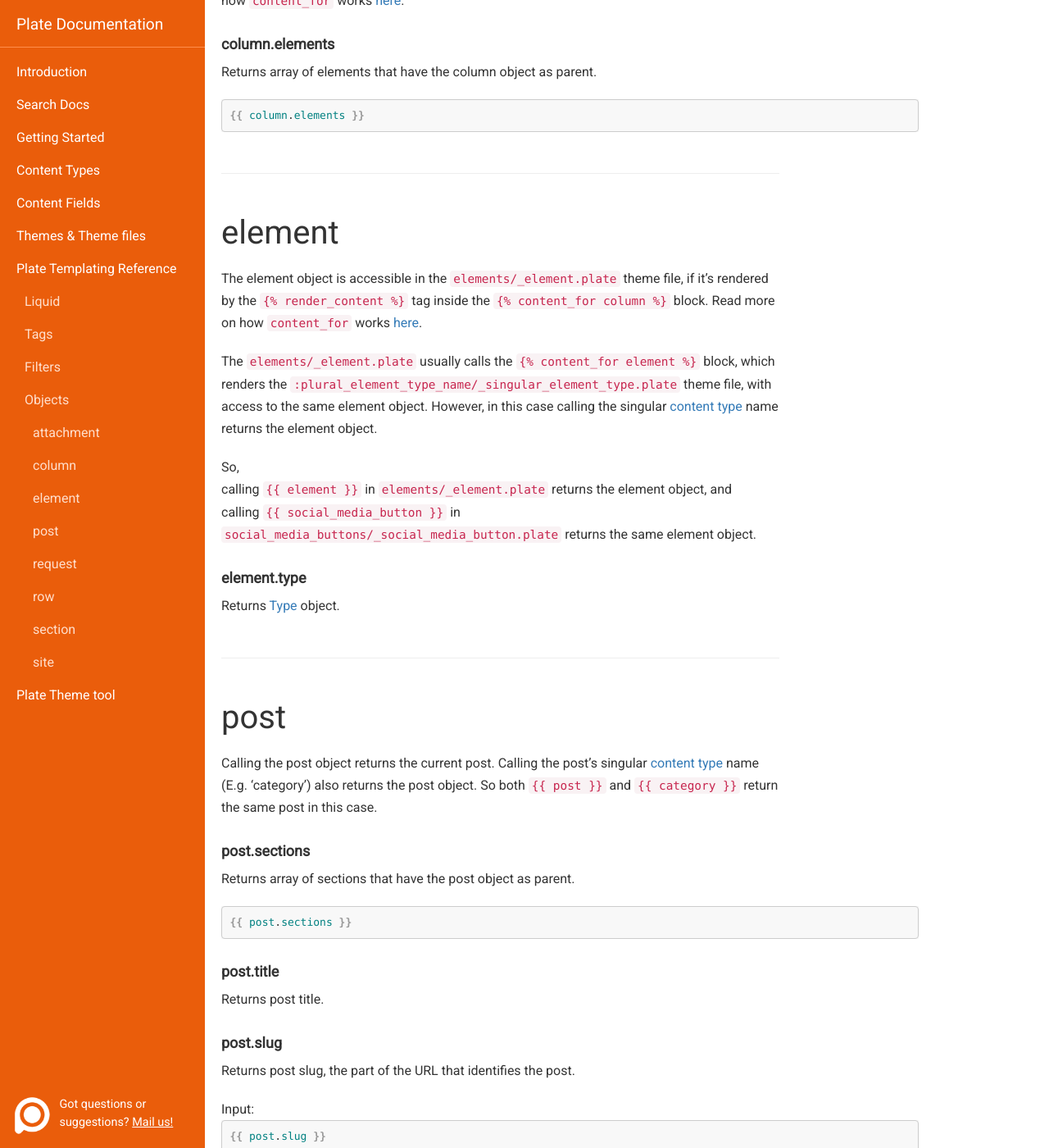
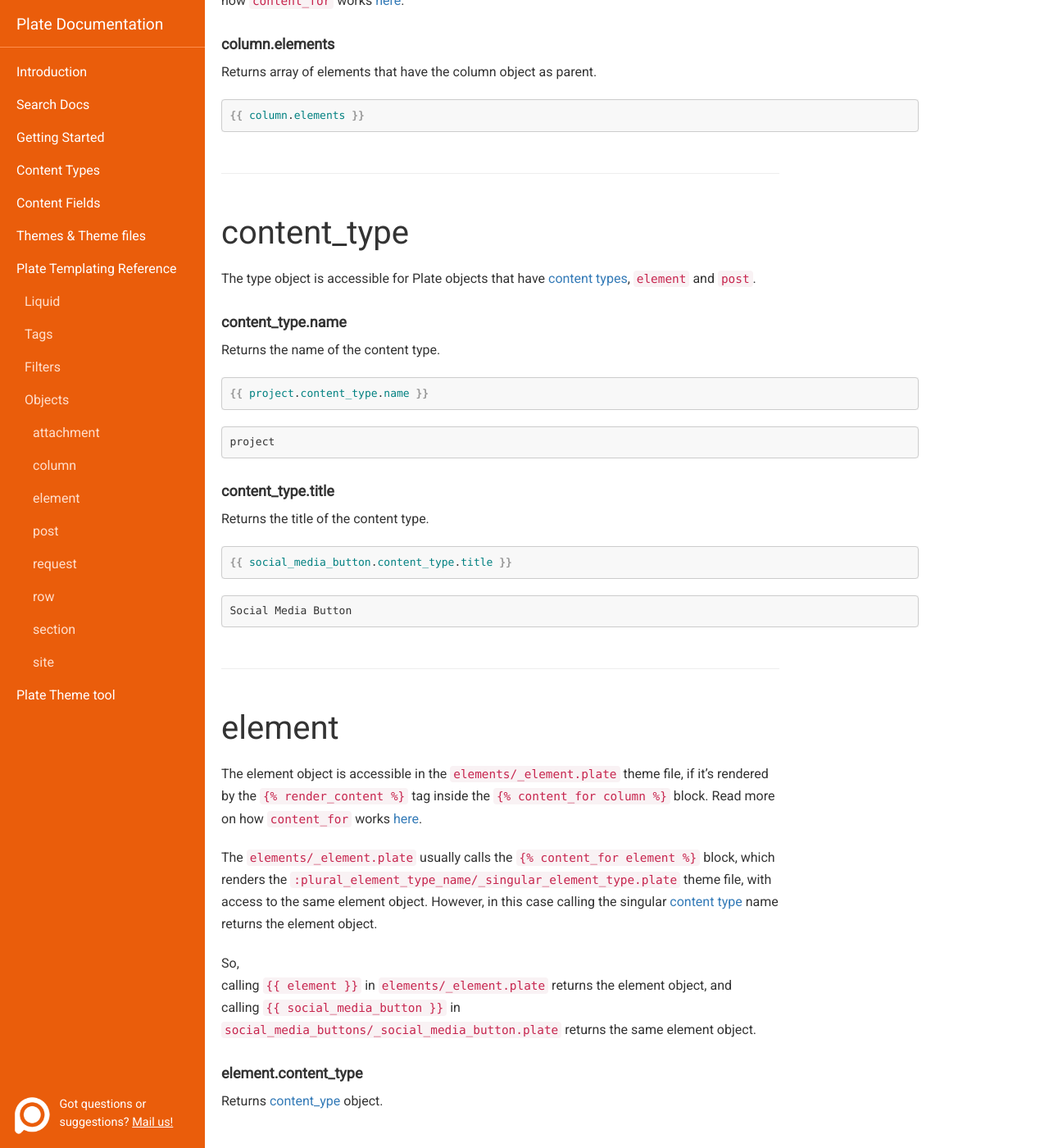
Before and after one commit to platehub/platehub.github.io, a Jekyll site: the page built from docs/templating-reference/objects.md, in a window 1280 px wide and 1400 px high, scrolled down 1491 px. Shown: the whole window at 82% size. Built offline with Jekyll 4.4.1, drawn with Linux system fonts in a browser that asks for light colours; nearby versions of some CDN libraries; some of the changed text lies outside the part shown.

Commit message:
content_type instead of type

````diff
--- a/docs/templating-reference/objects.md
+++ b/docs/templating-reference/objects.md
@@ -73,6 +73,30 @@ Returns array of elements that have the column object as parent.
 {% raw %}{{ column.elements }}{% endraw %}
 ```
 
+___
+
+## content_type
+The type object is accessible for Plate objects that have [content types](/docs/content-types), `element` and `post`.
+
+#### content_type.name
+Returns the name of the content type.
+
+```liquid
+{% raw %}{{ project.content_type.name }}{% endraw %}
+```
+```text
+project
+```
+
+#### content_type.title
+Returns the title of the content type.
+
+```liquid
+{% raw %}{{ social_media_button.content_type.title }}{% endraw %}
+```
+```text
+Social Media Button
+```
 
 ___
 
@@ -85,8 +109,8 @@ So,
 calling `{% raw %}{{ element }}{% endraw %}` in `elements/_element.plate` returns the element object, and
 calling `{% raw %}{{ social_media_button }}{% endraw %}` in `social_media_buttons/_social_media_button.plate` returns the same element object.
 
-#### element.type
-Returns [Type](#type) object.
+#### element.content_type
+Returns [content_ype](#content_type) object.
 
 <!-- ___
 
@@ -140,8 +164,8 @@ Returns post SEO title.
 #### post.seo_description
 Returns post SEO description.
 
-#### post.type
-Returns [Type](#type) object.
+#### post.content_type
+Returns [content_ype](#content_type) object.
 
 ___
 
@@ -253,28 +277,3 @@ Returns the site's primary full domain. E.g. www.my-plate-site.com.
 
 #### site.:plural_post_type_name
 Returns all posts (objects with the specified [post type](/docs/content-types#layoutable-posts-post-types)). E.g. `{% raw %}{{ site.pages }}{% endraw %}` returns all posts with the content type 'page'. Adding `_index` returns the index post (the post with the index template). E.g. `{% raw %}{{ site.pages_index }}{% endraw %}`.
-
-___
-
-## type
-The type object is accessible for Plate objects that have [content types](/docs/content-types), `element` and `post`.
-
-#### type.name
-Returns the name of the content type.
-
-```liquid
-{% raw %}{{ project.type.name }}{% endraw %}
-```
-```text
-project
-```
-
-#### type.title
-Returns the title of the content type.
-
-```liquid
-{% raw %}{{ social_media_button.type.title }}{% endraw %}
-```
-```text
-Social Media Button
-```
````
